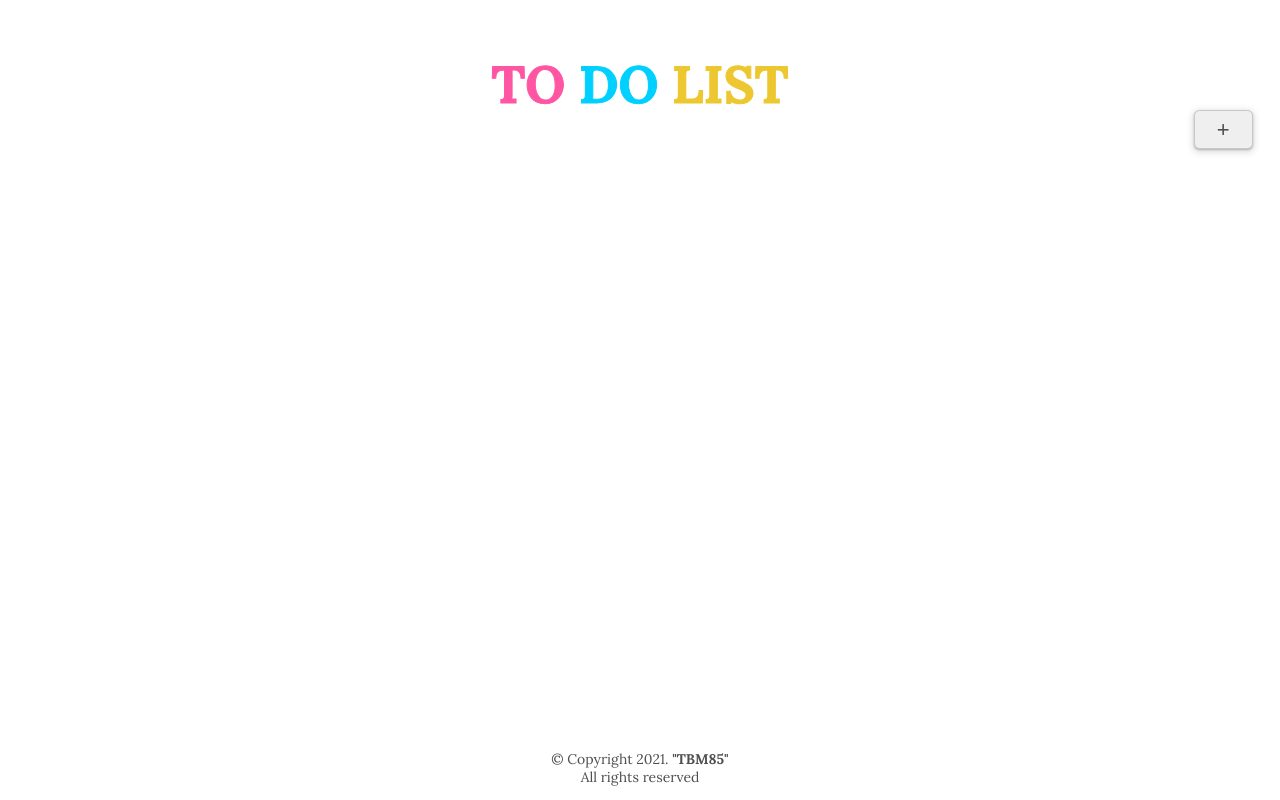
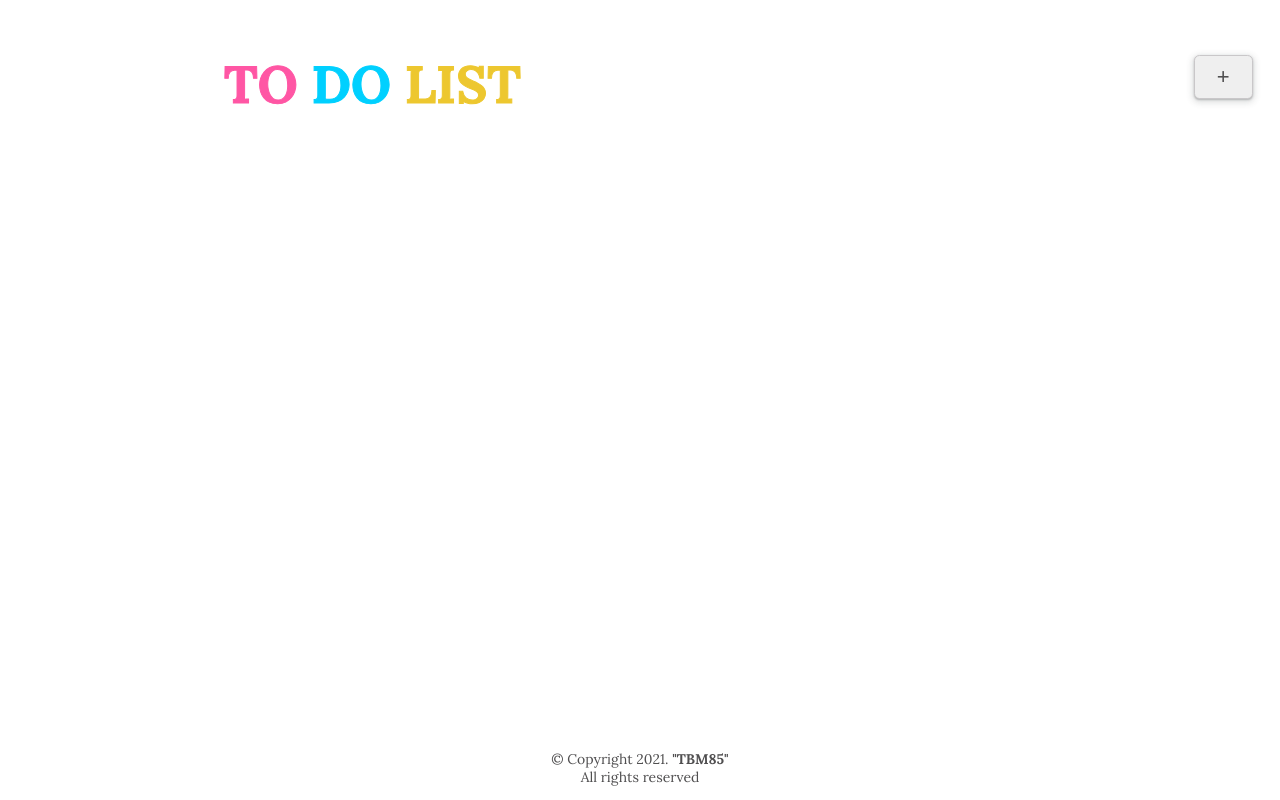
Before and after one commit to TBM85/demo-to-do-list, a React (Create React App) app: page / in a window 1280 px wide. Built offline with nearby package versions, Linux system fonts and the light colour scheme.

Commit message:
If the input is empty, the task will not be added

```diff
--- a/src/App.css
+++ b/src/App.css
@@ -25,8 +25,9 @@ footer {
 header {
   font-size: calc(10px + 2vmin);
   top: 0;
-  margin-bottom: 2.5em;
+  margin-bottom: 0.5em;
   position: initial;
+  display: flex;
 }
 
 footer {
@@ -42,12 +43,11 @@ footer {
 .open-btn {
   float: right;
   position: absolute;
-  top: 4.5em;
+  top: 2em;
   right: 1em;
 }
 
 .check-btn {
-  height: 2em;
   margin-right: 1em !important;
 }
 
--- a/src/components/AddForm/AddForm.js
+++ b/src/components/AddForm/AddForm.js
@@ -4,7 +4,7 @@ import Button from "../UI/Button/Button";
 
 const Form = styled.form`
   display: grid;
-  margin-top: -1.5em;
+  margin-top: -1em;
 
   & input {
     font-size: calc(16px + 1vmin);
@@ -46,8 +46,14 @@ const AddForm = (props) => {
 
     const taskData = {
       id: Math.random().toString(),
-      task: task
+      task: task,
     };
+
+    // If the input is empty, the task will not be added
+    if (task.trim().length === 0) {
+      setIsAdding(false);
+      return;
+    }
 
     // Send the new tasks to the "App" component
     props.onPassTask(taskData);
@@ -55,8 +61,8 @@ const AddForm = (props) => {
 
   return (
     <div className="add-tasks">
-      {!isAdding && (
-        !isMouseOver ? (
+      {!isAdding &&
+        (!isMouseOver ? (
           <Button
             type="button"
             className="open-btn"
@@ -73,8 +79,7 @@ const AddForm = (props) => {
           >
             Add a new task
           </Button>
-        )
-      )}
+        ))}
       {isAdding && (
         <Form onSubmit={formSubmitHandler}>
           <input
--- a/src/components/TaskList/TaskList.js
+++ b/src/components/TaskList/TaskList.js
@@ -13,7 +13,6 @@ const Tasks = styled.ul`
   & li {
     border-bottom: 1px solid #c9c7c9;
     margin-bottom: 0.5em;
-    padding: 0 0.25em;
     display: flex;
     align-items: center;
   }
--- a/src/components/UI/Button/Button.js
+++ b/src/components/UI/Button/Button.js
@@ -8,6 +8,7 @@ const Btn = styled.button`
   border-radius: 0.25em;
   border: 1px solid #c9c7c9;
   color: #504f50;
+  height: 2em;
   margin: 0.5em 0.25em;
   box-shadow: rgba(60, 64, 67, 0.3) 0px 1px 2px 0px,
     rgba(60, 64, 67, 0.15) 0px 2px 6px 2px;
```
